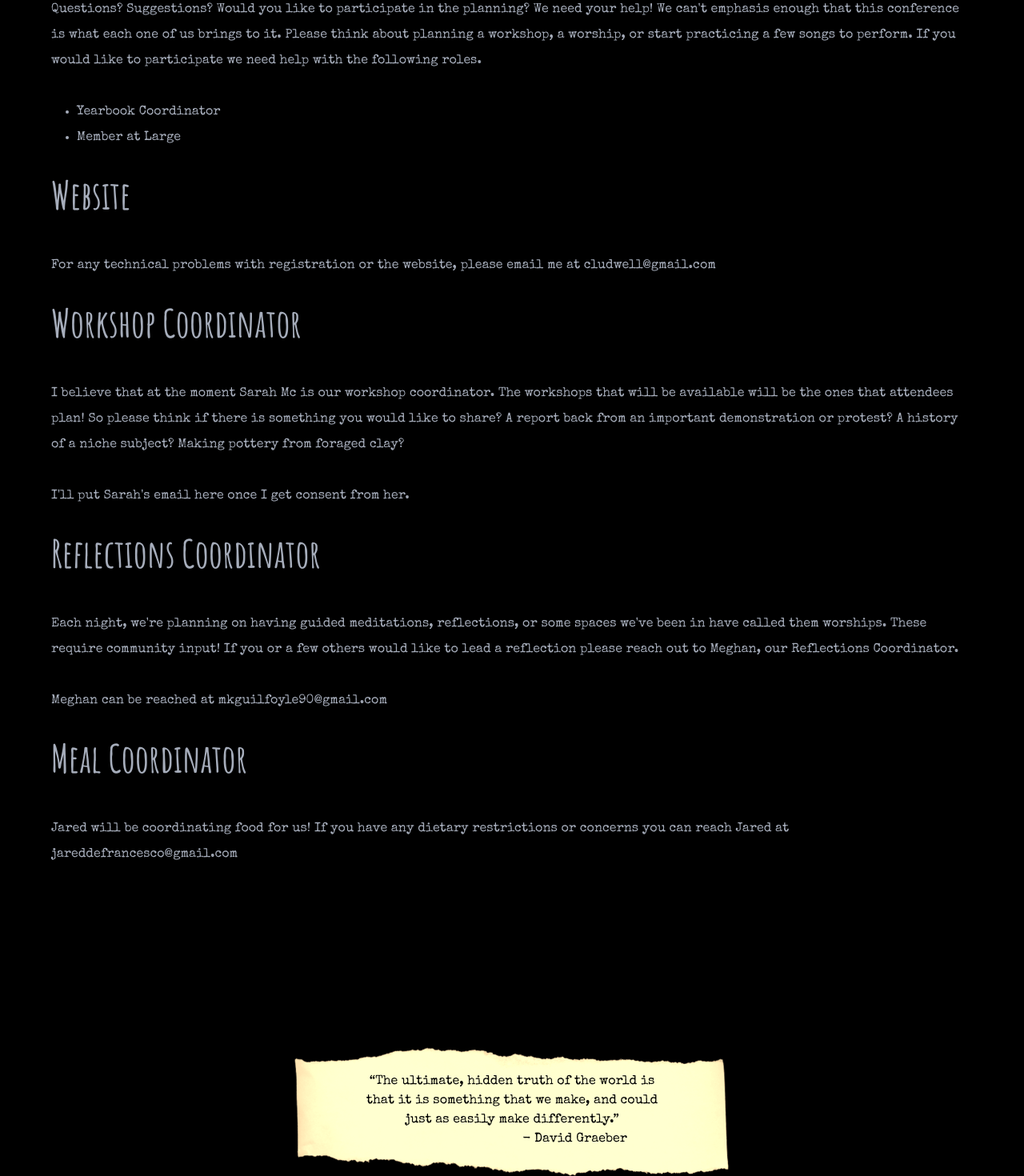
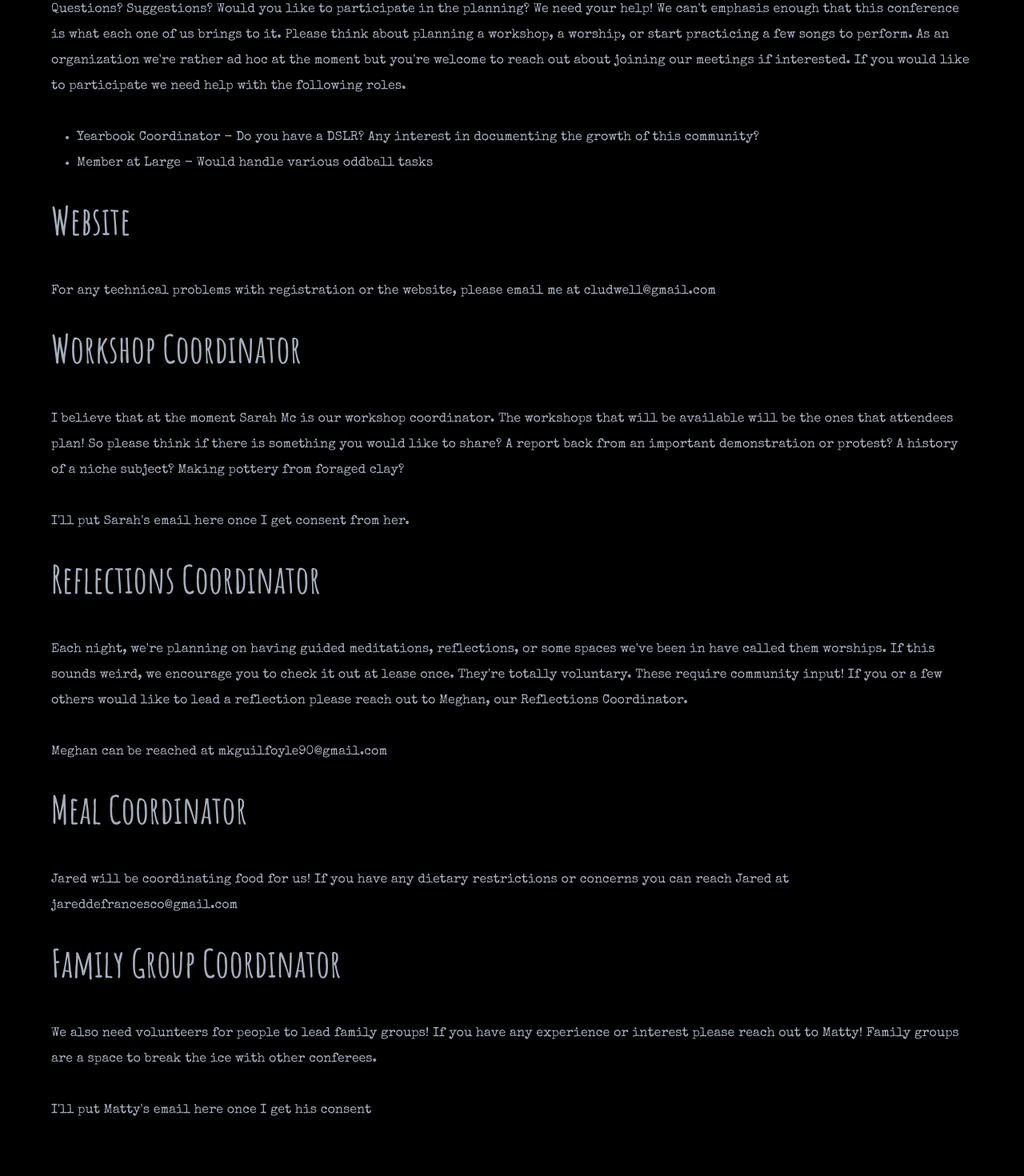
Before and after one commit to cludwell/spokeswheel, a Next.js app: page /contact in a window 1280 px wide. Shown: the part 560-2030 px from the top of the page at 80% size. Built offline with nearby package versions, Linux system fonts and the light colour scheme; no server answers.

Commit message:
more deets

```diff
--- a/src/app/contact/page.jsx
+++ b/src/app/contact/page.jsx
@@ -9,11 +9,11 @@ export default function ContactUs() {
         Contact Us
       </h2>
       <p className="my-8 ">
-        {`Questions? Suggestions? Would you like to participate in the planning? We need your help! We can't emphasis enough that this conference is what each one of us brings to it. Please think about planning a workshop, a worship, or start practicing a few songs to perform. If you would like to participate we need help with the following roles.`}
+        {`Questions? Suggestions? Would you like to participate in the planning? We need your help! We can't emphasis enough that this conference is what each one of us brings to it. Please think about planning a workshop, a worship, or start practicing a few songs to perform. As an organization we're rather ad hoc at the moment but you're welcome to reach out about joining our meetings if interested. If you would like to participate we need help with the following roles.`}
       </p>
       <ul className="m-8 fade-in">
-        <li className="list-disc ">Yearbook Coordinator</li>
-        <li className="list-disc ">Member at Large</li>
+        <li className="list-disc ">{`Yearbook Coordinator - Do you have a DSLR? Any interest in documenting the growth of this community?`}</li>
+        <li className="list-disc ">Member at Large - Would handle various oddball tasks</li>
       </ul>
       <h2 className={amatic.className + " mb-12 text-5xl fade-in"}>Website </h2>
       <p className="my-8 ">
@@ -33,7 +33,7 @@ export default function ContactUs() {
         Reflections Coordinator
       </h2>
       <p className="my-8 ">
-        {`Each night, we're planning on having guided meditations, reflections, or some spaces we've been in have called them worships. These require community input! If you or a few others would like to lead a reflection please reach out to Meghan, our Reflections Coordinator.`}
+        {`Each night, we're planning on having guided meditations, reflections, or some spaces we've been in have called them worships. If this sounds weird, we encourage you to check it out at lease once. They're totally voluntary. These require community input! If you or a few others would like to lead a reflection please reach out to Meghan, our Reflections Coordinator.`}
       </p>
       <p className="my-8 ">
         {`Meghan can be reached at mkguilfoyle90@gmail.com`}
@@ -42,6 +42,13 @@ export default function ContactUs() {
       <p className="my-8 ">
         {`Jared will be coordinating food for us! If you have any dietary restrictions or concerns you can reach Jared at jareddefrancesco@gmail.com`}
       </p>
+      <h2 className={amatic.className + " mb-12 text-5xl"}>Family Group Coordinator</h2>
+      <p className="my-8 ">
+        {`We also need volunteers for people to lead family groups! If you have any experience or interest please reach out to Matty! Family groups are a space to break the ice with other conferees.`}
+      </p>
+      <p className="my-8 ">
+        {`I'll put Matty's email here once I get his consent`}
+      </p>
     </div>
   );
 }
```
